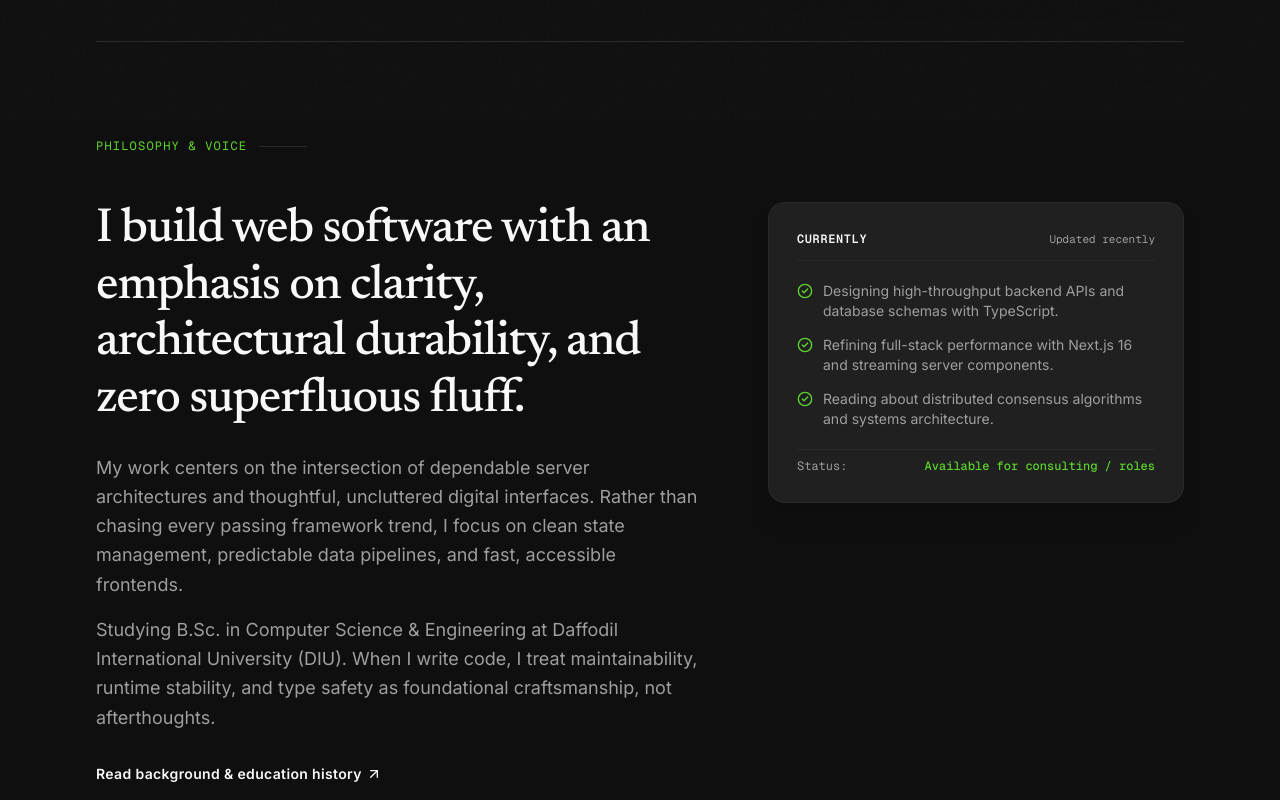
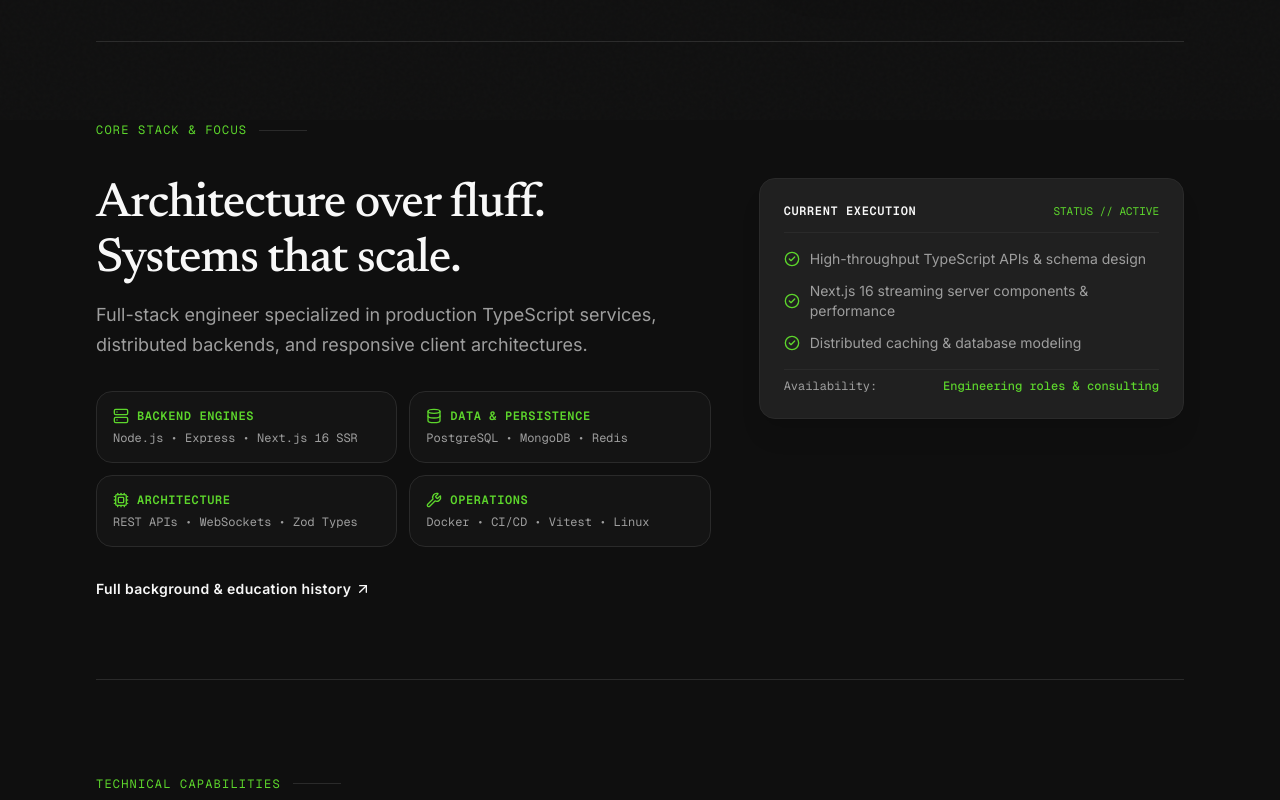
Before and after one commit to mitulkabirbadhon7/My_Portfolio_web, a Next.js app in the folder frontend/: page / in a window 1280 px wide. Shown: the part 680-1480 px from the top of the page. Built offline with nearby package versions, Linux system fonts and the light colour scheme; no server answers.

Commit message:
fix(ci,copy): resolve ESLint CI failure and streamline copy into high-density feature matrix

```diff
--- a/frontend/eslint.config.mjs
+++ b/frontend/eslint.config.mjs
@@ -5,6 +5,11 @@ import nextTs from "eslint-config-next/typescript";
 const eslintConfig = defineConfig([
   ...nextVitals,
   ...nextTs,
+  {
+    rules: {
+      "react-hooks/set-state-in-effect": "off",
+    },
+  },
   // Override default ignores of eslint-config-next.
   globalIgnores([
     // Default ignores of eslint-config-next:
--- a/frontend/src/app/about/page.tsx
+++ b/frontend/src/app/about/page.tsx
@@ -7,7 +7,6 @@ import {
   Building2,
   Terminal,
   ArrowRight,
-  User,
   GraduationCap,
   School,
   FileDown,
@@ -170,18 +169,10 @@ export default async function AboutPage() {
               Engineering systems with precision, performance, and durability.
             </h1>
 
-            <div className="space-y-4 text-base sm:text-lg leading-relaxed text-[#9E9E9E] font-sans">
+            <div className="space-y-3 text-base sm:text-lg leading-relaxed text-[#9E9E9E] font-sans">
               <p>
-                I am <span className="font-sans font-bold text-[#F8F8F8]">Mitul Kabir</span>{" "}
-                <span className="font-sans font-bold text-[#5DD62C]">Badhon</span>, a Full-Stack Software
-                Engineer dedicated to constructing maintainable, resilient, and secure web applications.
-                My work emphasizes distributed architectures, production-grade TypeScript backends, and
-                tactile, uncluttered user interfaces.
-              </p>
-              <p>
-                With a rigorous foundation spanning server-side runtime performance, relational and
-                document database design, and modern client frameworks, I treat code clarity and
-                architectural boundaries as primary requirements.
+                <span className="font-sans font-bold text-[#F8F8F8]">Mitul Kabir </span>
+                <span className="font-sans font-bold text-[#5DD62C]">Badhon</span> &mdash; Full-Stack Software Engineer building resilient backend architectures, distributed services, and high-performance TypeScript systems.
               </p>
             </div>
 
--- a/frontend/src/components/contact/contact-form.tsx
+++ b/frontend/src/components/contact/contact-form.tsx
@@ -57,17 +57,7 @@ export function ContactForm() {
       ? rawEmail
       : "mitulkabirbadhon7@gmail.com";
 
-  const rawGithub = settings.githubUrl?.trim();
-  const githubUrl =
-    rawGithub && rawGithub !== "https://github.com" && rawGithub !== "https://github.com/your-actual-username"
-      ? rawGithub
-      : "https://github.com/mitulkabirbadhon7";
 
-  const rawLinkedin = settings.linkedinUrl?.trim();
-  const linkedinUrl =
-    rawLinkedin && rawLinkedin !== "https://linkedin.com" && rawLinkedin !== "https://linkedin.com/in/your-actual-profile"
-      ? rawLinkedin
-      : "https://linkedin.com/in/mitulkabirbadhon";
 
   const validate = (): boolean => {
     const errs: FormErrors = {};
--- a/frontend/src/components/home/about-brief.tsx
+++ b/frontend/src/components/home/about-brief.tsx
@@ -3,7 +3,7 @@
 import React from "react";
 import Image from "next/image";
 import Link from "next/link";
-import { ArrowUpRight, CheckCircle2 } from "lucide-react";
+import { ArrowUpRight, CheckCircle2, Server, Database, Cpu, Wrench } from "lucide-react";
 import { Settings } from "@/types";
 
 interface AboutBriefProps {
@@ -15,45 +15,68 @@ export function AboutBrief({ settings }: AboutBriefProps) {
     <section
       id="about"
       aria-label="About Mitul Kabir Badhon"
-      className="border-t border-[#2A2A2A] py-20 sm:py-28"
+      className="border-t border-[#2A2A2A] py-16 sm:py-24"
       style={{
-        paddingTop: "clamp(70px, 12vh, 140px)",
-        paddingBottom: "clamp(70px, 12vh, 140px)",
+        paddingTop: "clamp(60px, 10vh, 120px)",
+        paddingBottom: "clamp(60px, 10vh, 120px)",
       }}
     >
-      <div className="space-y-12">
+      <div className="space-y-10">
         {/* Section Index & Subtitle */}
         <div className="flex items-center gap-3">
           <span className="font-mono text-xs uppercase tracking-widest text-[#5DD62C]">
-            Philosophy &amp; Voice
+            Core Stack &amp; Focus
           </span>
           <span className="h-px w-12 bg-[#2A2A2A]" />
         </div>
 
         {/* Asymmetrical 2-Column Grid */}
-        <div className="grid grid-cols-1 lg:grid-cols-12 gap-10 lg:gap-16 items-start">
+        <div className="grid grid-cols-1 lg:grid-cols-12 gap-8 lg:gap-12 items-start">
           {/* Main Statement (col-span-7) */}
           <div className="lg:col-span-7 space-y-6">
-            <h2 className="font-serif text-3xl sm:text-4xl lg:text-5xl font-medium tracking-tight text-[#F8F8F8] leading-[1.18]">
-              {settings?.philosophyHeadline || "I build web software with an emphasis on clarity, architectural durability, and zero superfluous fluff."}
-            </h2>
+            <div className="space-y-3">
+              <h2 className="font-serif text-3xl sm:text-4xl lg:text-5xl font-medium tracking-tight text-[#F8F8F8] leading-[1.15]">
+                {settings?.philosophyHeadline || "Architecture over fluff. Systems that scale."}
+              </h2>
 
-            <div className="space-y-4 text-base sm:text-lg text-[#9E9E9E] leading-relaxed font-sans max-w-[62ch]">
-              {settings?.philosophyBio ? (
-                <p className="whitespace-pre-line">{settings.philosophyBio}</p>
-              ) : (
-                <>
-                  <p>
-                    My work centers on the intersection of dependable server architectures and thoughtful,
-                    uncluttered digital interfaces. Rather than chasing every passing framework trend, I
-                    focus on clean state management, predictable data pipelines, and fast, accessible frontends.
-                  </p>
-                  <p>
-                    Studying B.Sc. in Computer Science &amp; Engineering at {settings?.universityName || "Daffodil International University (DIU)"}. When I write code, I treat maintainability, runtime stability,
-                    and type safety as foundational craftsmanship, not afterthoughts.
-                  </p>
-                </>
-              )}
+              <p className="text-base sm:text-lg text-[#9E9E9E] leading-relaxed font-sans max-w-[56ch]">
+                {settings?.philosophyBio || "Full-stack engineer specialized in production TypeScript services, distributed backends, and responsive client architectures."}
+              </p>
+            </div>
+
+            {/* Feature Highlights Matrix */}
+            <div className="grid grid-cols-1 sm:grid-cols-2 gap-3 pt-2">
+              <div className="rounded-xl border border-[#2A2A2A] bg-[#141414] p-4 space-y-1.5 transition-colors hover:border-[#337418]">
+                <div className="flex items-center gap-2 text-[#5DD62C]">
+                  <Server className="size-4" />
+                  <span className="font-mono text-xs uppercase tracking-wider font-semibold">Backend Engines</span>
+                </div>
+                <p className="font-mono text-xs text-[#9E9E9E]">Node.js • Express • Next.js 16 SSR</p>
+              </div>
+
+              <div className="rounded-xl border border-[#2A2A2A] bg-[#141414] p-4 space-y-1.5 transition-colors hover:border-[#337418]">
+                <div className="flex items-center gap-2 text-[#5DD62C]">
+                  <Database className="size-4" />
+                  <span className="font-mono text-xs uppercase tracking-wider font-semibold">Data &amp; Persistence</span>
+                </div>
+                <p className="font-mono text-xs text-[#9E9E9E]">PostgreSQL • MongoDB • Redis</p>
+              </div>
+
+              <div className="rounded-xl border border-[#2A2A2A] bg-[#141414] p-4 space-y-1.5 transition-colors hover:border-[#337418]">
+                <div className="flex items-center gap-2 text-[#5DD62C]">
+                  <Cpu className="size-4" />
+                  <span className="font-mono text-xs uppercase tracking-wider font-semibold">Architecture</span>
+                </div>
+                <p className="font-mono text-xs text-[#9E9E9E]">REST APIs • WebSockets • Zod Types</p>
+              </div>
+
+              <div className="rounded-xl border border-[#2A2A2A] bg-[#141414] p-4 space-y-1.5 transition-colors hover:border-[#337418]">
+                <div className="flex items-center gap-2 text-[#5DD62C]">
+                  <Wrench className="size-4" />
+                  <span className="font-mono text-xs uppercase tracking-wider font-semibold">Operations</span>
+                </div>
+                <p className="font-mono text-xs text-[#9E9E9E]">Docker • CI/CD • Vitest • Linux</p>
+              </div>
             </div>
 
             <div className="pt-2 flex flex-wrap items-center gap-6">
@@ -61,7 +84,7 @@ export function AboutBrief({ settings }: AboutBriefProps) {
                 href="/about"
                 className="link-editorial text-sm font-semibold tracking-wide text-[#F8F8F8] hover:text-[#5DD62C] inline-flex items-center gap-1 transition-colors"
               >
-                <span>Read background &amp; education history</span>
+                <span>Full background &amp; education history</span>
                 <ArrowUpRight className="size-4" />
               </Link>
 
@@ -79,36 +102,34 @@ export function AboutBrief({ settings }: AboutBriefProps) {
             </div>
           </div>
 
-          {/* Right Column: "Currently" Human Touch Card (col-span-5) */}
+          {/* Right Column: "Currently" Live Telemetry Card (col-span-5) */}
           <div className="lg:col-span-5 space-y-6">
-            <div className="rounded-xl border border-[#2A2A2A] bg-[#202020] p-6 sm:p-7 shadow-xl space-y-5">
+            <div className="rounded-xl border border-[#2A2A2A] bg-[#202020] p-6 shadow-xl space-y-4">
               <div className="flex items-center justify-between border-b border-[#2A2A2A] pb-3">
-                <div className="flex items-center gap-2">
-                  <span className="font-mono text-xs uppercase tracking-wider text-[#F8F8F8] font-semibold">
-                    Currently
-                  </span>
-                </div>
-                <span className="font-mono text-[11px] text-[#9E9E9E]">Updated recently</span>
+                <span className="font-mono text-xs uppercase tracking-wider text-[#F8F8F8] font-semibold">
+                  Current Execution
+                </span>
+                <span className="font-mono text-[11px] text-[#5DD62C]">STATUS // ACTIVE</span>
               </div>
 
-              <ul className="space-y-3.5 text-sm text-[#9E9E9E]">
-                <li className="flex items-start gap-2.5">
-                  <CheckCircle2 className="size-4 text-[#5DD62C] shrink-0 mt-0.5" />
-                  <span>Designing high-throughput backend APIs and database schemas with TypeScript.</span>
+              <ul className="space-y-3 text-xs sm:text-sm text-[#9E9E9E]">
+                <li className="flex items-center gap-2.5">
+                  <CheckCircle2 className="size-4 text-[#5DD62C] shrink-0" />
+                  <span>High-throughput TypeScript APIs &amp; schema design</span>
                 </li>
-                <li className="flex items-start gap-2.5">
-                  <CheckCircle2 className="size-4 text-[#5DD62C] shrink-0 mt-0.5" />
-                  <span>Refining full-stack performance with Next.js 16 and streaming server components.</span>
+                <li className="flex items-center gap-2.5">
+                  <CheckCircle2 className="size-4 text-[#5DD62C] shrink-0" />
+                  <span>Next.js 16 streaming server components &amp; performance</span>
                 </li>
-                <li className="flex items-start gap-2.5">
-                  <CheckCircle2 className="size-4 text-[#5DD62C] shrink-0 mt-0.5" />
-                  <span>Reading about distributed consensus algorithms and systems architecture.</span>
+                <li className="flex items-center gap-2.5">
+                  <CheckCircle2 className="size-4 text-[#5DD62C] shrink-0" />
+                  <span>Distributed caching &amp; database modeling</span>
                 </li>
               </ul>
 
               <div className="pt-2 border-t border-[#2A2A2A] flex items-center justify-between text-xs font-mono text-[#9E9E9E]">
-                <span>Status:</span>
-                <span className="text-[#5DD62C] font-medium">Available for consulting / roles</span>
+                <span>Availability:</span>
+                <span className="text-[#5DD62C] font-medium">Engineering roles &amp; consulting</span>
               </div>
             </div>
           </div>
--- a/frontend/src/components/home/bento-projects.tsx
+++ b/frontend/src/components/home/bento-projects.tsx
@@ -3,7 +3,7 @@
 import React, { useRef, useState, useEffect } from "react";
 import Link from "next/link";
 import Image from "next/image";
-import { ArrowUpRight, FolderGit2, ExternalLink } from "lucide-react";
+import { ArrowUpRight } from "lucide-react";
 import { Project } from "@/types";
 
 interface BentoProjectsProps {
@@ -147,7 +147,7 @@ function BentoCard({
                 {item.title}
               </Link>
             </h3>
-            <p className="text-sm text-[#9E9E9E] leading-relaxed line-clamp-3">
+            <p className="text-sm text-[#9E9E9E] leading-relaxed line-clamp-2">
               {item.description}
             </p>
           </div>
--- a/frontend/src/components/home/contact-editorial.tsx
+++ b/frontend/src/components/home/contact-editorial.tsx
@@ -31,8 +31,6 @@ export function ContactEditorial({ settings }: ContactEditorialProps) {
   };
 
   const email = settings?.contactEmail || "mitulkabirbadhon7@gmail.com";
-  const github = settings?.githubUrl || "https://github.com/mitulkabirbadhon7";
-  const linkedin = settings?.linkedinUrl || "https://linkedin.com/in/mitulkabirbadhon";
 
   return (
     <section
--- a/frontend/src/components/home/experience-timeline.tsx
+++ b/frontend/src/components/home/experience-timeline.tsx
@@ -2,7 +2,7 @@
 
 import React, { useRef, useState, useEffect } from "react";
 import Link from "next/link";
-import { ArrowUpRight, GraduationCap, Building2 } from "lucide-react";
+import { ArrowUpRight } from "lucide-react";
 import { Experience, Settings } from "@/types";
 
 interface ExperienceTimelineProps {
--- a/frontend/src/components/home/hero-editorial.tsx
+++ b/frontend/src/components/home/hero-editorial.tsx
@@ -63,8 +63,7 @@ export function HeroEditorial({ settings }: HeroEditorialProps) {
             </h1>
 
             <p className="text-base sm:text-lg text-[#9E9E9E] max-w-[56ch] leading-relaxed font-sans pt-2">
-              Building resilient backend architectures, production TypeScript systems, and calm,
-              responsive digital interfaces with rigorous craft.
+              Production backend systems • Distributed architectures • High-performance TypeScript.
             </p>
           </div>
 
--- a/frontend/src/components/home/project-showcase-card.tsx
+++ b/frontend/src/components/home/project-showcase-card.tsx
@@ -2,7 +2,7 @@
 
 import React, { useState, useEffect, useMemo, useCallback } from "react";
 import Link from "next/link";
-import { Terminal, ArrowUpRight, Code2, Layers } from "lucide-react";
+import { Terminal, ArrowUpRight, Code2 } from "lucide-react";
 import { Project } from "@/types";
 
 interface ProjectShowcaseCardProps {
--- a/frontend/src/components/layout/navbar.tsx
+++ b/frontend/src/components/layout/navbar.tsx
@@ -3,7 +3,7 @@
 import React, { useState, useEffect, useRef } from "react";
 import Link from "next/link";
 import { usePathname } from "next/navigation";
-import { Menu, X, FileDown, ArrowUpRight } from "lucide-react";
+import { Menu, X, FileDown } from "lucide-react";
 import { useSettings } from "@/context/settings-context";
 
 interface NavRoute {
--- a/frontend/src/components/layout/sticky-section-index.tsx
+++ b/frontend/src/components/layout/sticky-section-index.tsx
@@ -1,15 +1,6 @@
 "use client";
 
 import React, { useEffect, useState } from "react";
-
-const SECTIONS = [
-  { id: "hero", label: "01", name: "Overview" },
-  { id: "about", label: "02", name: "About" },
-  { id: "skills", label: "03", name: "Skills" },
-  { id: "projects", label: "04", name: "Projects" },
-  { id: "experience", label: "05", name: "Timeline" },
-  { id: "contact", label: "06", name: "Contact" },
-];
 
 export function StickySectionIndex() {
   const [activeSection, setActiveSection] = useState("01");
```
